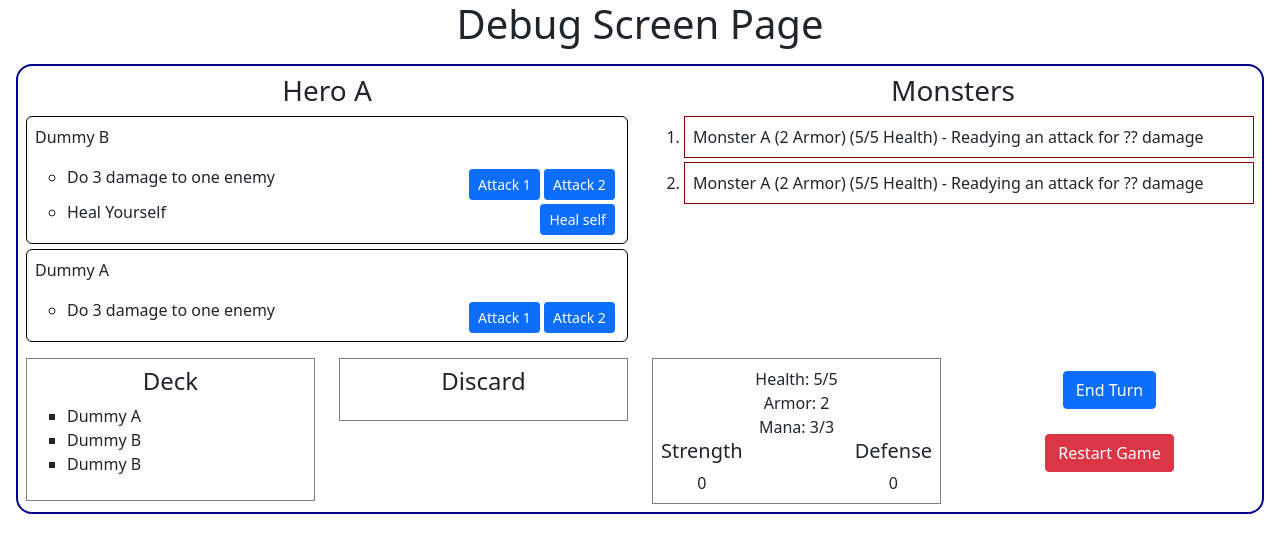
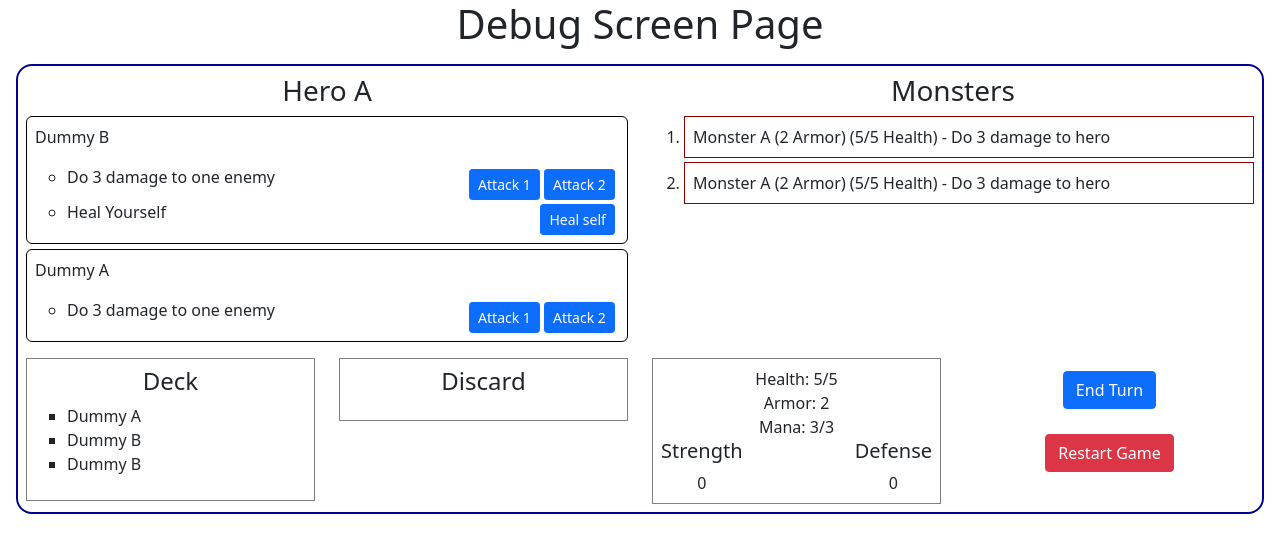
Before and after one commit to brianyamasaki/card-dungeon, a React (Create React App) app: page /debugScreen in a window 1280 px wide. Shown: the top 552 px of the page. Built offline with nearby package versions, Linux system fonts and the light colour scheme.

Commit message:
update README Monster planned attack just uses first BattleAttack in array

```diff
--- a/src/components/debug-screen/Monster.tsx
+++ b/src/components/debug-screen/Monster.tsx
@@ -7,10 +7,12 @@ interface FunctionProps {
 }
 
 const MonsterDisplay = ({ monster }: FunctionProps) => {
+  const actions = monster.actions;
+  const attackMsg = actions.length > 0 ? actions[0].description : 'no action';
   return (
     <li className='monster'>
       {monster.name} ({monster.armor} Armor) ({monster.health.getCur()}/
-      {monster.health.getMax()} Health) - Readying an attack for ?? damage
+      {monster.health.getMax()} Health) - {attackMsg}
     </li>
   );
 };
--- a/src/components/debug-screen/Monsters.tsx
+++ b/src/components/debug-screen/Monsters.tsx
@@ -1,5 +1,5 @@
 import React from 'react';
-import Demon from './Monster';
+import MonsterDisplay from './Monster';
 import { Monster } from '../../game/Monster';
 
 interface FunctionProps {
@@ -10,7 +10,7 @@ const Monsters = ({ monsters }: FunctionProps) => {
   return (
     <ol>
       {monsters.map((monster, i) => (
-        <Demon monster={monster} key={i} />
+        <MonsterDisplay monster={monster} key={i} />
       ))}
     </ol>
   );
```
Also changed, not shown: 1 other file (tests, documents, lock files or other folders).
